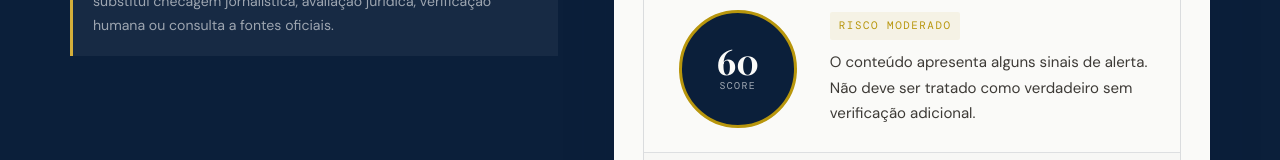
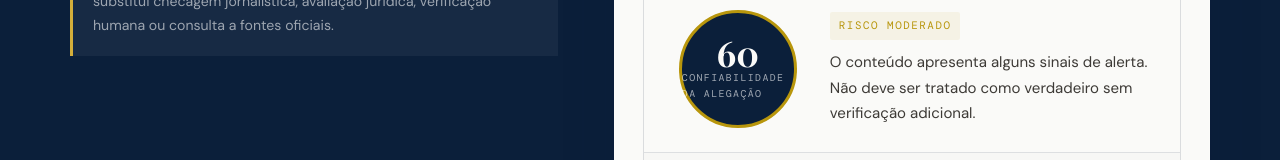
Before and after one commit to edjunior13/trezze-checagem-api, a website: page index.html in a window 1280 px wide. Both pictures are taken after typing "Sample" into the empty fields and a click on the button "ANALISAR CONTEÚDO". Shown: the part 7802-7962 px from the top of the page. Drawn offline with nearby package versions, Linux system fonts and the light colour scheme.

Commit message:
Update index.html

```diff
--- a/index.html
+++ b/index.html
@@ -2107,7 +2107,7 @@
               <div class="checagem-score-wrap">
                 <div class="checagem-score">
                   <strong id="checagem-score">—</strong>
-                  <span>score</span>
+                  <span>CONFIABILIDADE DA ALEGAÇÃO</span>
                 </div>
                 <div>
                   <div class="checagem-selo" id="checagem-selo">Não verificado</div>
```
